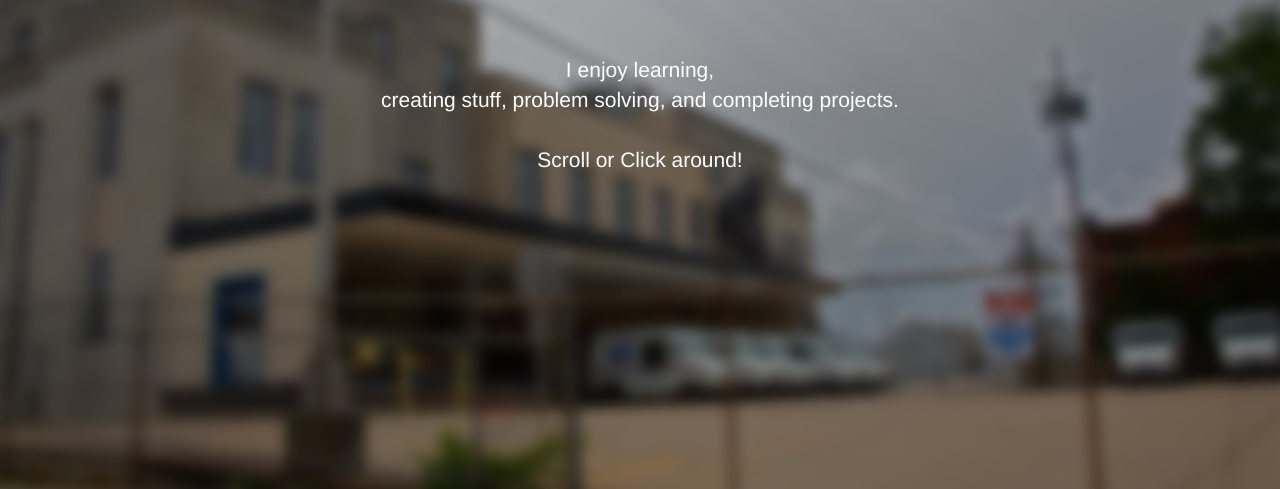
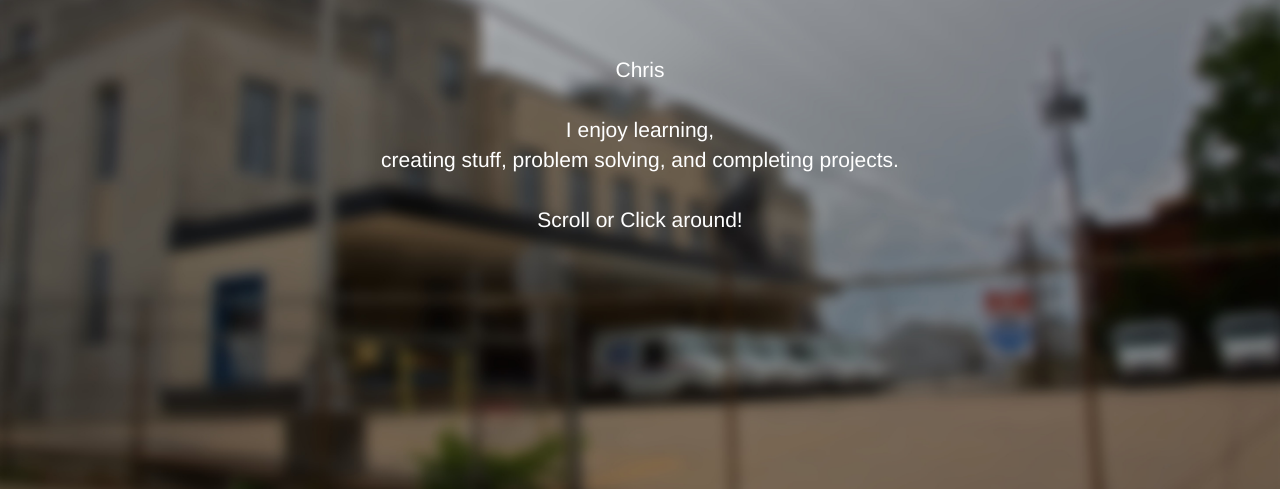
Before and after one commit to selfup/selfup.github.io, a plain HTML site: page index.html in a window 1280 px wide. Shown: the part 311-800 px from the top of the page. Drawn offline with nearby package versions, Linux system fonts and the light colour scheme.

Commit message:
Update index.html

```diff
--- a/index.html
+++ b/index.html
@@ -44,7 +44,7 @@
       <div class="container">
       <!-- FIRST THING you see after the nav bar (in text) -->
         <h1>Régis Jean-Pierre Boudinot<br><strong>Denver, CO</strong><br>Selfup</h1>
-
+        <p>Chris</p>
         <p>I enjoy learning,<br>creating stuff, problem solving, and completing projects.<br><br>Scroll or Click around!<br></p><br>
           <br>
 
```
